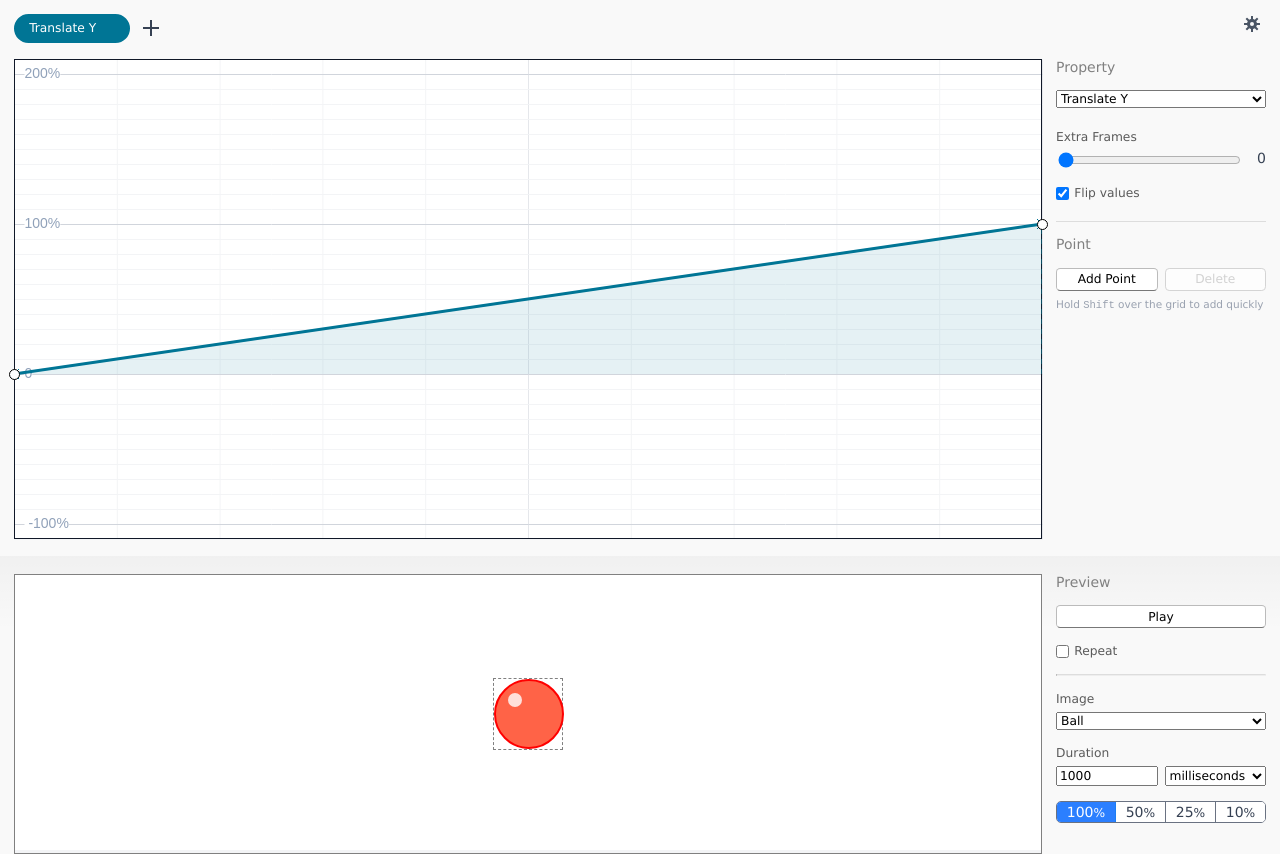
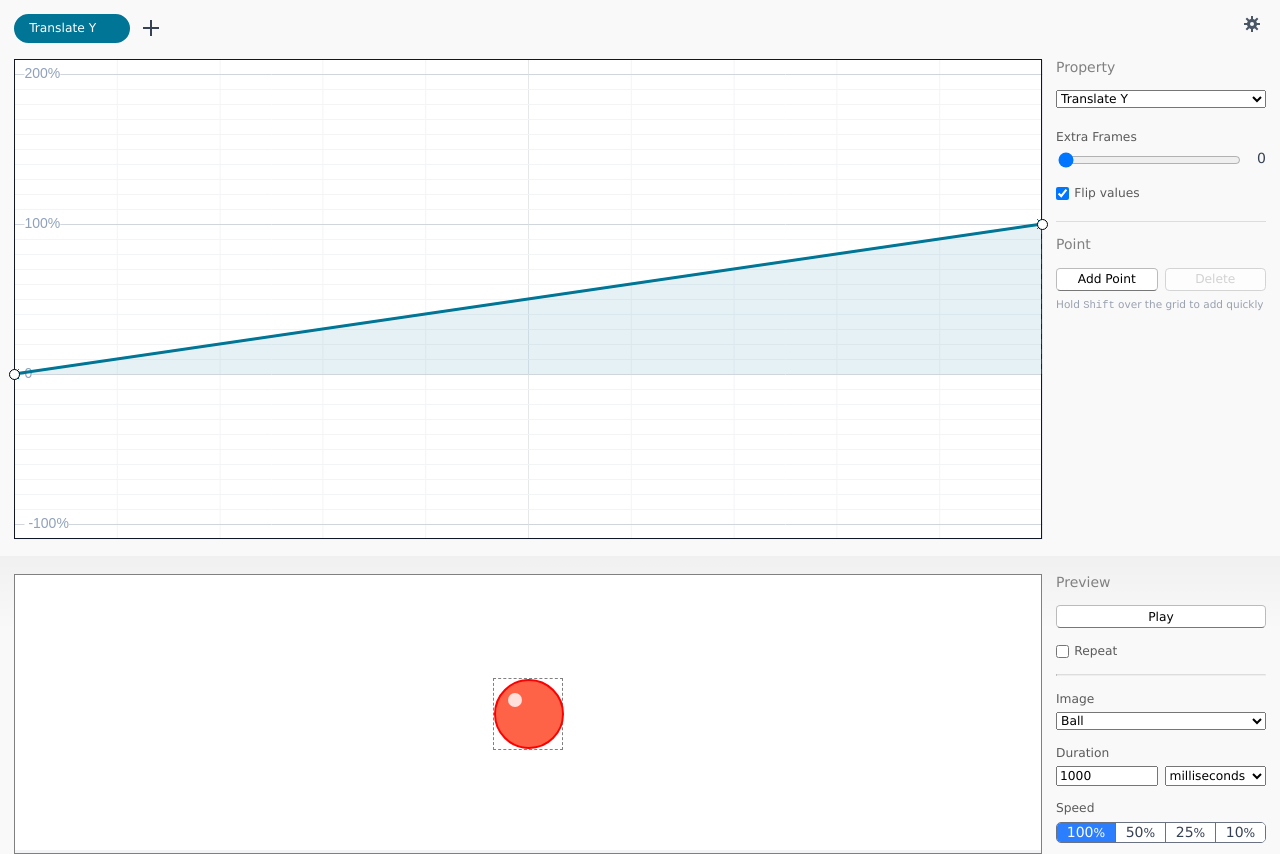
Before and after one commit to gillibrand/keyframe-click, a React (Vite) app: page / in a window 1280 px wide. Built offline with nearby package versions, Linux system fonts and the light colour scheme.

Commit message:
Add Speed label and fix page margin

```diff
--- a/src/app/App.tsx
+++ b/src/app/App.tsx
@@ -372,7 +372,7 @@ function App() {
   );
   return (
     <>
-      <div className="h-screen [ flex flex-col ] [ stack pb-4 ]">
+      <div className="h-screen [ flex flex-col ] [ stack mb-4 ]">
         {/* TABS and SETTINGS at top */}
         <div className="row">
           <div className="relative">
--- a/src/preview/PreviewInspector.tsx
+++ b/src/preview/PreviewInspector.tsx
@@ -100,6 +100,8 @@ export function PreviewInspector({
         </div>
       </label>
 
+      <label className="stacked-label">
+        <span>Speed</span>
         <Segmented label="Speed" onChange={onChangeSpeed} checkedValue={speed}>
           <SegmentedButton value={1}>
             100<span className="text-small">%</span>
@@ -114,6 +116,7 @@ export function PreviewInspector({
             10<span className="text-small">%</span>
           </SegmentedButton>
         </Segmented>
+      </label>
     </aside>
   );
 }
--- a/src/style/util.css
+++ b/src/style/util.css
@@ -90,6 +90,6 @@
   height: 1px;
 }
 
-.pb-4 {
-  padding-block: 1rem;
+.mb-4 {
+  margin-block: 1rem;
 }
```
Lines whose indentation alone changed are shown as unchanged.
